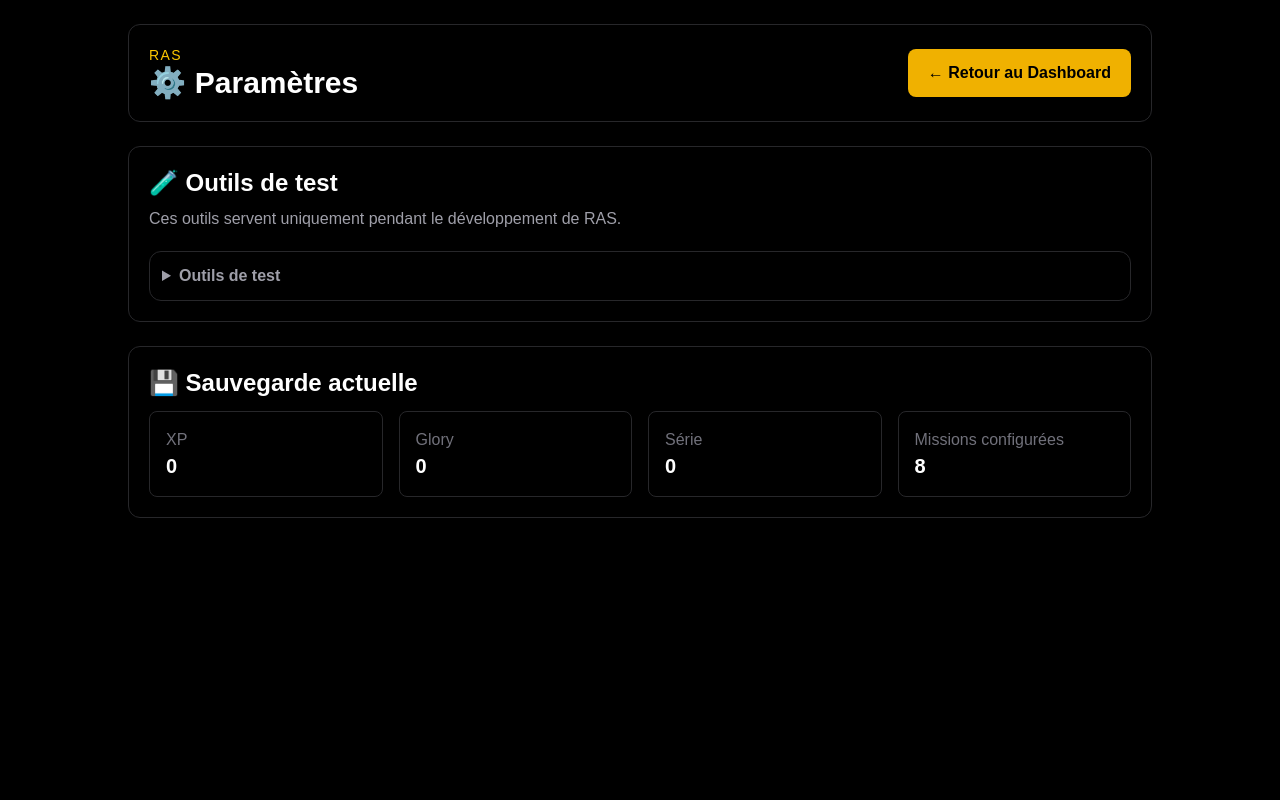
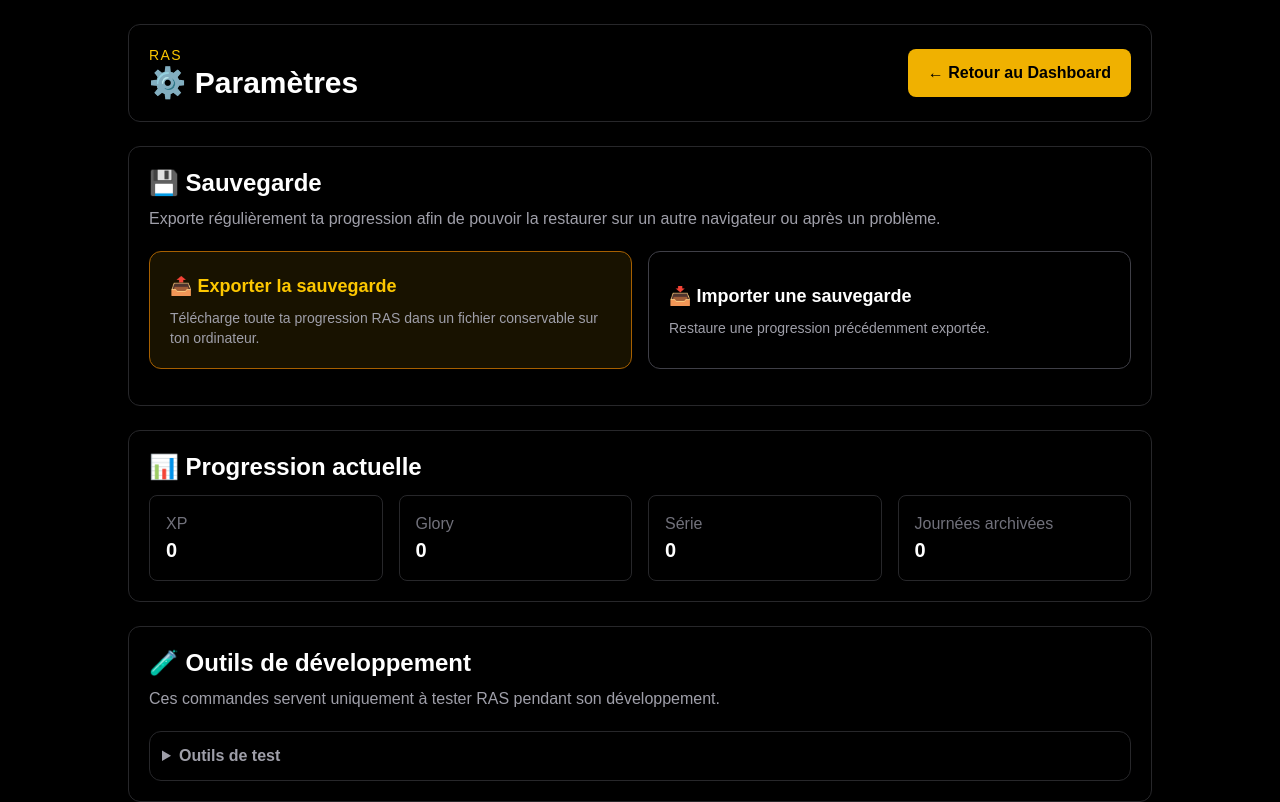
Before and after one commit to RobinWhitman/ras, a Next.js app: page /settings in a window 1280 px wide. Shown: the top 802 px of the page. Built offline with nearby package versions, Linux system fonts and the light colour scheme.

Commit message:
Macro Sprint Sauvegarde - Export et import

```diff
--- a/src/app/settings/page.tsx
+++ b/src/app/settings/page.tsx
@@ -2,6 +2,7 @@
 
 import Link from "next/link";
 import DebugPanel from "@/components/dashboard/DebugPanel";
+import SaveManager from "@/components/settings/SaveManager";
 import { useGame } from "@/hooks/useGame";
 
 export default function SettingsPage() {
@@ -35,11 +36,67 @@ export default function SettingsPage() {
 
         <section className="rounded-xl border border-zinc-800 p-5">
           <h2 className="mb-2 text-2xl font-bold">
-            🧪 Outils de test
+            💾 Sauvegarde
           </h2>
 
           <p className="mb-5 text-zinc-400">
-            Ces outils servent uniquement pendant le développement de RAS.
+            Exporte régulièrement ta progression afin de pouvoir la
+            restaurer sur un autre navigateur ou après un problème.
+          </p>
+
+          <SaveManager />
+        </section>
+
+        <section className="rounded-xl border border-zinc-800 p-5">
+          <h2 className="mb-3 text-2xl font-bold">
+            📊 Progression actuelle
+          </h2>
+
+          <div className="grid grid-cols-2 gap-4 md:grid-cols-4">
+            <div className="rounded-lg border border-zinc-800 p-4">
+              <p className="text-zinc-500">XP</p>
+
+              <p className="text-xl font-bold">
+                {save.xp}
+              </p>
+            </div>
+
+            <div className="rounded-lg border border-zinc-800 p-4">
+              <p className="text-zinc-500">Glory</p>
+
+              <p className="text-xl font-bold">
+                {save.glory}
+              </p>
+            </div>
+
+            <div className="rounded-lg border border-zinc-800 p-4">
+              <p className="text-zinc-500">Série</p>
+
+              <p className="text-xl font-bold">
+                {save.currentStreak}
+              </p>
+            </div>
+
+            <div className="rounded-lg border border-zinc-800 p-4">
+              <p className="text-zinc-500">
+                Journées archivées
+              </p>
+
+              <p className="text-xl font-bold">
+                {save.dayHistory.length}
+              </p>
+            </div>
+          </div>
+        </section>
+
+        <section className="rounded-xl border border-zinc-800 p-5">
+          <h2 className="mb-2 text-2xl font-bold">
+            🧪 Outils de développement
+          </h2>
+
+          <p className="mb-5 text-zinc-400">
+            Ces commandes servent uniquement à tester RAS pendant son
+            développement.
           </p>
 
           <DebugPanel
@@ -48,39 +105,15 @@ export default function SettingsPage() {
           />
         </section>
 
-        <section className="rounded-xl border border-zinc-800 p-5">
-          <h2 className="mb-3 text-2xl font-bold">
-            💾 Sauvegarde actuelle
+        <section className="rounded-xl border border-red-950 p-5">
+          <h2 className="mb-2 text-2xl font-bold text-red-400">
+            ⚠️ Zone dangereuse
           </h2>
 
-          <div className="grid grid-cols-2 gap-4 md:grid-cols-4">
-            <div className="rounded-lg border border-zinc-800 p-4">
-              <p className="text-zinc-500">XP</p>
-              <p className="text-xl font-bold">{save.xp}</p>
-            </div>
-
-            <div className="rounded-lg border border-zinc-800 p-4">
-              <p className="text-zinc-500">Glory</p>
-              <p className="text-xl font-bold">{save.glory}</p>
-            </div>
-
-            <div className="rounded-lg border border-zinc-800 p-4">
-              <p className="text-zinc-500">Série</p>
-              <p className="text-xl font-bold">
-                {save.currentStreak}
-              </p>
-            </div>
-
-            <div className="rounded-lg border border-zinc-800 p-4">
-              <p className="text-zinc-500">
-                Missions configurées
-              </p>
-
-              <p className="text-xl font-bold">
-                {save.dailyMissions.length}
-              </p>
-            </div>
-          </div>
+          <p className="text-sm text-zinc-400">
+            Le Reset total supprime toute la progression présente dans
+            ce navigateur. Exporte une sauvegarde avant de l’utiliser.
+          </p>
         </section>
       </div>
     </main>
--- /dev/null
+++ b/src/components/settings/SaveManager.tsx
@@ -0,0 +1,189 @@
+"use client";
+
+import { ChangeEvent, useRef, useState } from "react";
+
+const SAVE_KEY = "ras-save-v9";
+
+export default function SaveManager() {
+  const fileInputRef = useRef<HTMLInputElement>(null);
+
+  const [message, setMessage] = useState("");
+  const [error, setError] = useState("");
+
+  function exportSave() {
+    setMessage("");
+    setError("");
+
+    const storedSave = localStorage.getItem(SAVE_KEY);
+
+    if (!storedSave) {
+      setError("Aucune sauvegarde RAS n’a été trouvée.");
+      return;
+    }
+
+    try {
+      const parsedSave = JSON.parse(storedSave);
+
+      const exportData = {
+        application: "RAS",
+        version: 1,
+        exportedAt: new Date().toISOString(),
+        save: parsedSave,
+      };
+
+      const fileContent = JSON.stringify(exportData, null, 2);
+      const blob = new Blob([fileContent], {
+        type: "application/json",
+      });
+
+      const downloadUrl = URL.createObjectURL(blob);
+      const link = document.createElement("a");
+
+      const date = new Date().toLocaleDateString("fr-CA");
+
+      link.href = downloadUrl;
+      link.download = `ras-sauvegarde-${date}.json`;
+
+      document.body.appendChild(link);
+      link.click();
+      link.remove();
+
+      URL.revokeObjectURL(downloadUrl);
+
+      setMessage("Sauvegarde exportée avec succès.");
+    } catch {
+      setError("Impossible d’exporter la sauvegarde.");
+    }
+  }
+
+  function openImportWindow() {
+    setMessage("");
+    setError("");
+
+    fileInputRef.current?.click();
+  }
+
+  function isValidSave(value: unknown): value is Record<string, unknown> {
+    if (
+      typeof value !== "object" ||
+      value === null ||
+      Array.isArray(value)
+    ) {
+      return false;
+    }
+
+    const save = value as Record<string, unknown>;
+
+    return (
+      typeof save.xp === "number" &&
+      typeof save.glory === "number" &&
+      typeof save.bossHp === "number" &&
+      Array.isArray(save.dailyMissions) &&
+      Array.isArray(save.completedMissionIds) &&
+      typeof save.pillarProgress === "object" &&
+      save.pillarProgress !== null
+    );
+  }
+
+  async function importSave(
+    event: ChangeEvent<HTMLInputElement>
+  ) {
+    setMessage("");
+    setError("");
+
+    const file = event.target.files?.[0];
+
+    if (!file) return;
+
+    try {
+      const fileContent = await file.text();
+      const parsedFile = JSON.parse(fileContent);
+
+      const importedSave =
+        parsedFile?.application === "RAS" && parsedFile?.save
+          ? parsedFile.save
+          : parsedFile;
+
+      if (!isValidSave(importedSave)) {
+        throw new Error("Invalid save");
+      }
+
+      const confirmed = window.confirm(
+        "Importer cette sauvegarde remplacera toute la progression actuellement enregistrée dans RAS. Continuer ?"
+      );
+
+      if (!confirmed) {
+        event.target.value = "";
+        return;
+      }
+
+      localStorage.setItem(
+        SAVE_KEY,
+        JSON.stringify(importedSave)
+      );
+
+      window.location.reload();
+    } catch {
+      setError(
+        "Ce fichier n’est pas une sauvegarde RAS valide."
+      );
+    } finally {
+      event.target.value = "";
+    }
+  }
+
+  return (
+    <div className="space-y-4">
+      <div className="grid gap-4 md:grid-cols-2">
+        <button
+          type="button"
+          onClick={exportSave}
+          className="rounded-xl border border-yellow-700 bg-yellow-500/10 p-5 text-left transition hover:border-yellow-400"
+        >
+          <p className="text-lg font-bold text-yellow-400">
+            📤 Exporter la sauvegarde
+          </p>
+
+          <p className="mt-2 text-sm text-zinc-400">
+            Télécharge toute ta progression RAS dans un fichier
+            conservable sur ton ordinateur.
+          </p>
+        </button>
+
+        <button
+          type="button"
+          onClick={openImportWindow}
+          className="rounded-xl border border-zinc-700 p-5 text-left transition hover:border-yellow-400"
+        >
+          <p className="text-lg font-bold">
+            📥 Importer une sauvegarde
+          </p>
+
+          <p className="mt-2 text-sm text-zinc-400">
+            Restaure une progression précédemment exportée.
+          </p>
+        </button>
+      </div>
+
+      <input
+        ref={fileInputRef}
+        type="file"
+        accept="application/json,.json"
+        onChange={importSave}
+        className="hidden"
+      />
+
+      {message && (
+        <div className="rounded-lg border border-green-800 bg-green-950/20 p-3 text-sm text-green-400">
+          {message}
+        </div>
+      )}
+
+      {error && (
+        <div className="rounded-lg border border-red-800 bg-red-950/20 p-3 text-sm text-red-400">
+          {error}
+        </div>
+      )}
+    </div>
+  );
+}
```
